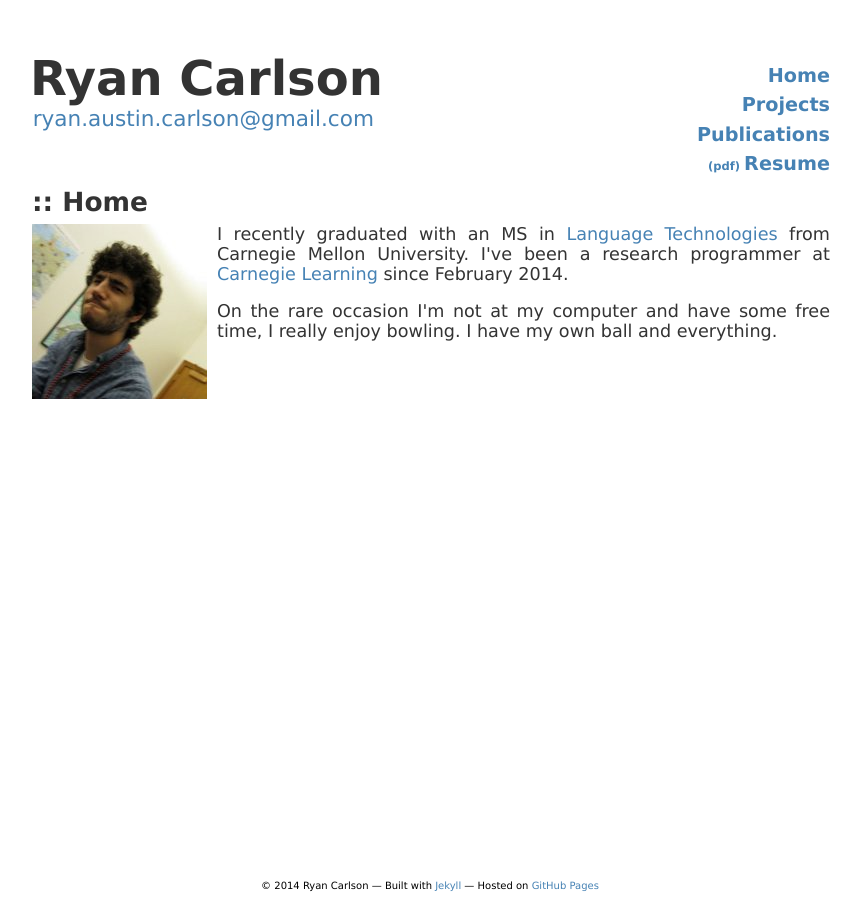
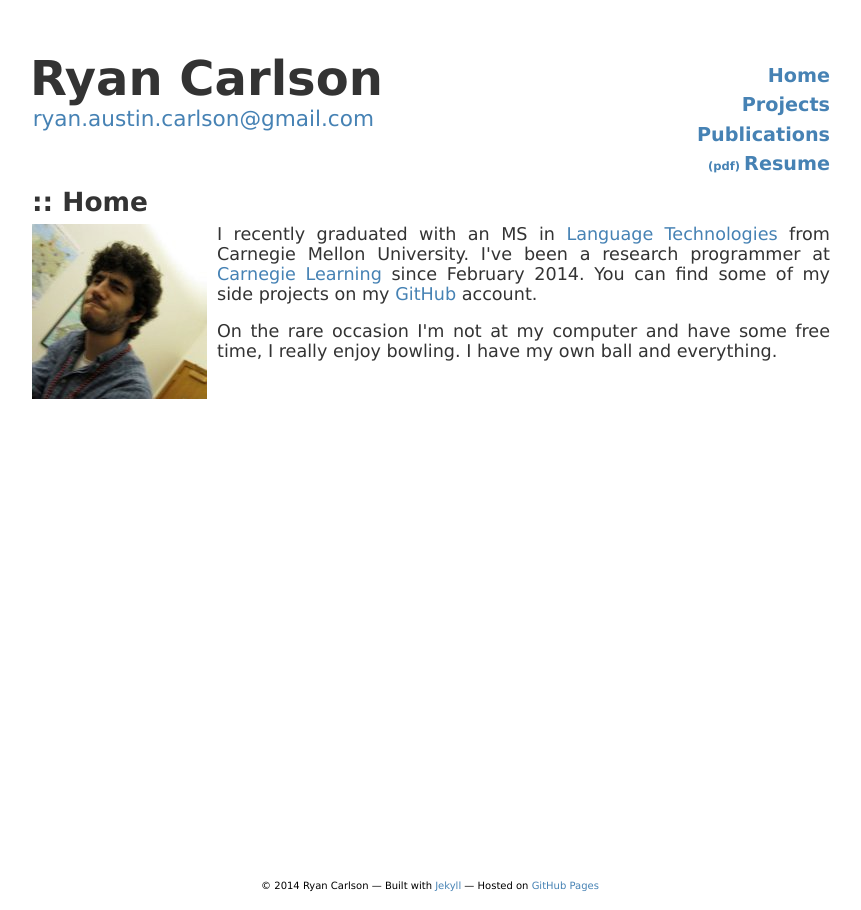
Before and after one commit to ryanaustincarlson/ryanaustincarlson.github.io, a Jekyll site: the page built from index.html, in a window 1280 px wide. Shown: the whole page, without its empty margins (210-1071 px from the left). Built offline with Jekyll 4.4.1, drawn with Linux system fonts in a browser that asks for light colours; Markdown is read by kramdown in place of the engine named in the settings.

Commit message:
added references to my github account

```diff
--- a/index.html
+++ b/index.html
@@ -7,7 +7,7 @@ title: Home
     <h2>:: {{ page.title }}</h2>
     <img id="ryan-image" src="ryan.jpg" alt="ryan picture" align="left" />
     <p>
-    I recently graduated with an MS in <a href="http://www.lti.cs.cmu.edu" target=_blank>Language Technologies</a> from Carnegie Mellon University. I've been a research programmer at <a href="http://www.carnegielearning.com/research/" target=_blank>Carnegie Learning</a> since February 2014.
+    I recently graduated with an MS in <a href="http://www.lti.cs.cmu.edu" target=_blank>Language Technologies</a> from Carnegie Mellon University. I've been a research programmer at <a href="http://www.carnegielearning.com/research/" target=_blank>Carnegie Learning</a> since February 2014. You can find some of my side projects on my <a href="http://www.github.com/ryanaustincarlson">GitHub</a> account.
     </p>
 
     <p>
--- a/projects/index.html
+++ b/projects/index.html
@@ -6,7 +6,7 @@ title: Projects
       <div id="content">
         <h2>:: {{ page.title }}</h2>
         <p>
-        These are a few side projects that I've worked on in my spare time. I've also included some projects I worked on in undergrad <a href="/projects/swarthmore/">here</a>.
+        These are a few side projects that I've worked on in my spare time. Alternatively, you can just go straight to my <a href="http://www.github.com/ryanaustincarlson">GitHub</a> account. I've also included some projects I worked on in undergrad <a href="/projects/swarthmore/">here</a>.
         </p>
 
         <h3>Gitit</h3>
```
